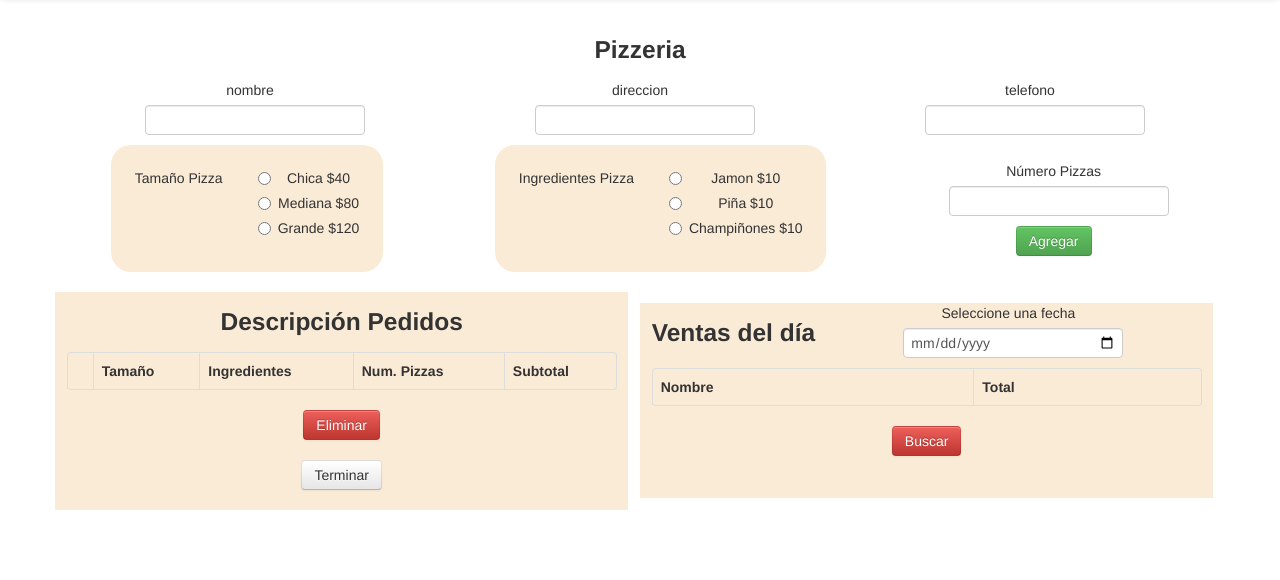
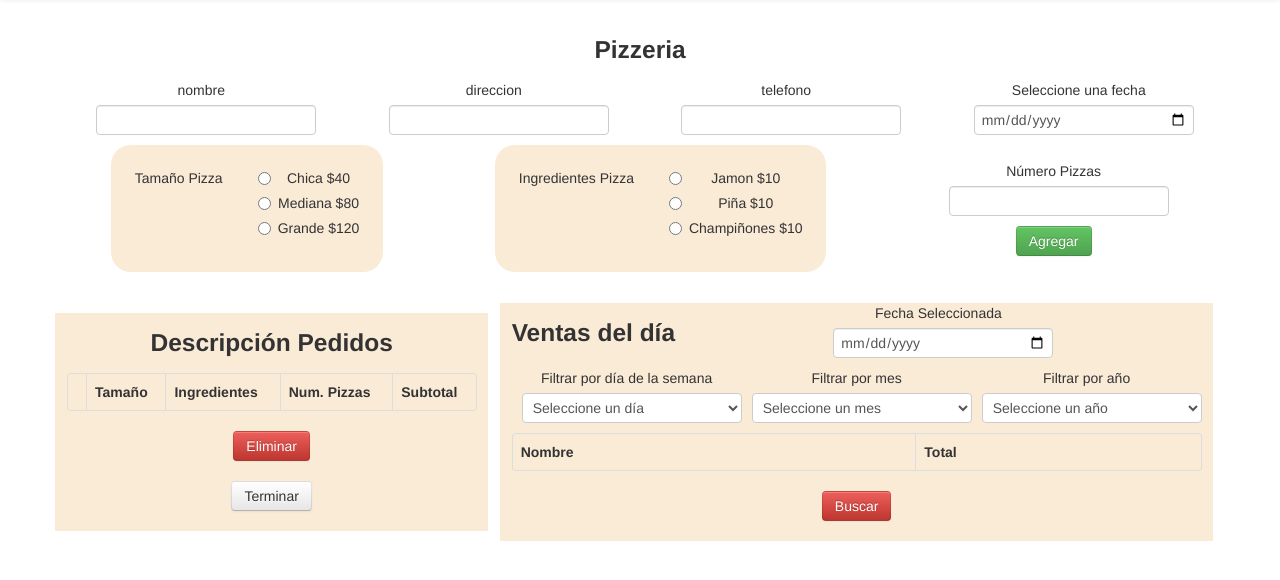
Before and after one commit to IDGS-803-20001430/practica_bd_idgs803, a Flask app: page /pizzeria in a window 1280 px wide. Shown: the part 42-622 px from the top of the page. Run offline with Flask 3, Linux system fonts and the light colour scheme; data that the repository does not hold is empty; some libraries are stand-ins or nearby versions.

Commit message:
EALR 11-30-2024 pizzeria finalizada

```diff
--- a/forms.py
+++ b/forms.py
@@ -56,11 +56,12 @@ class PizzeriaForm(Form):
     telefono= StringField('telefono',[
         validators.DataRequired(message='el campo es requerido')
     ])
+    fecha = DateField('Seleccione una fecha', validators=[DataRequired()], format='%Y-%m-%d')
+
     numPizzas = IntegerField('Número Pizzas', [
         validators.DataRequired(message='El campo es requerido'),
         validators.NumberRange(min=1, message='El número de pizzas no puede ser negativo')
     ])
-
     tamaPizza = RadioField('Tamaño Pizza',
        choices=[
             ('40','Chica $40'),
@@ -78,5 +79,12 @@ class PizzeriaForm(Form):
     subtotal= StringField('Subtotal')
     total= StringField('Total')
 
+
 class ConsultaPedidosForm(Form):
-    fecha_seleccionada = DateField('Seleccione una fecha', validators=[DataRequired()], format='%Y-%m-%d')
+    fecha_seleccionada = DateField(format='%Y-%m-%d')
+
+    dias_semana = SelectField('Filtrar por día de la semana', choices=[('', 'Seleccione un día'), (0, 'Lunes'), (1, 'Martes'), (2, 'Miércoles'), (3, 'Jueves'), (4, 'Viernes'), (5, 'Sábado'), (6, 'Domingo')])
+
+    meses = SelectField('Filtrar por mes', choices=[('', 'Seleccione un mes'), (1, 'Enero'), (2, 'Febrero'), (3, 'Marzo'), (4, 'Abril'), (5, 'Mayo'), (6, 'Junio'), (7, 'Julio'), (8, 'Agosto'), (9, 'Septiembre'), (10, 'Octubre'), (11, 'Noviembre'), (12, 'Diciembre')])
+
+    anios = SelectField('Filtrar por año', choices=[('', 'Seleccione un año'), (2020, '2020'), (2021, '2021'), (2022, '2022'), (2023, '2023'), (2024, '2024')])
--- a/main.py
+++ b/main.py
@@ -163,7 +163,8 @@ def pizzeria():
             subtotal=subtotalPizza,
             total=totalPizza,
             numeroVenta = numVenta,
-            estatus = "1"
+            estatus = "1",
+            create_date=pizzeria_form.fecha.data
         )
         db.session.add(nuevo_pedido)
         db.session.commit()
@@ -196,6 +197,7 @@ def modificarPedido():
         pizzeria_form.nombre.data=pedidoPizza.nombre
         pizzeria_form.direccion.data=pedidoPizza.direccion
         pizzeria_form.telefono.data=pedidoPizza.telefono
+        pizzeria_form.fecha.data=pedidoPizza.create_date
         pizzeria_form.tamaPizza.data=pedidoPizza.tamaPizza
         pizzeria_form.ingredientesPizza.data=pedidoPizza.ingredientesPizza
         pizzeria_form.numPizzas.data=pedidoPizza.numPizza
@@ -205,6 +207,7 @@ def modificarPedido():
         pedidoPizza1.nombre=pizzeria_form.nombre.data
         pedidoPizza1.direccion=pizzeria_form.direccion.data
         pedidoPizza1.telefono=pizzeria_form.telefono.data
+        pedidoPizza1.create_date=pizzeria_form.fecha.data
         pedidoPizza1.tamaPizza =pizzeria_form.tamaPizza.data
         pedidoPizza1.ingredientesPizza=pizzeria_form.ingredientesPizza.data
         pedidoPizza1.numPizza=pizzeria_form.numPizzas.data
@@ -267,19 +270,67 @@ def terminarPedido():
 @app.route("/pedidosFecha", methods=["POST"])
 def pedidosFecha():
     formFecha = forms.ConsultaPedidosForm(request.form)
-    pizzeria_form=forms.PizzeriaForm(request.form)
+    pizzeria_form = forms.PizzeriaForm(request.form)
     fecha_seleccionada = formFecha.fecha_seleccionada.data
+    dia = formFecha.dias_semana.data
+    mes = formFecha.meses.data
+    anio = formFecha.anios.data
 
-    if not fecha_seleccionada:
+    if not fecha_seleccionada and not dia and not mes and not anio:
         fecha_seleccionada = date.today()
-    ventasFecha = db.session.query(
-    VentasPizzas.nombre,
-        db.func.sum(VentasPizzas.total).label('total')
-    ).filter(
-        VentasPizzas.create_date == fecha_seleccionada
-    ).group_by(
-        VentasPizzas.nombre
-    ).all()
+    ventasFecha={}
+    if fecha_seleccionada:
+        # print("FECHA")
+        ventasFecha = db.session.query(
+            VentasPizzas.nombre,
+            db.func.sum(VentasPizzas.total).label('total')
+        ).filter(
+            VentasPizzas.create_date == fecha_seleccionada
+        ).group_by(
+            VentasPizzas.nombre
+        ).all()
+    elif dia:
+        dia_mysql = {
+            0: 2,
+            1: 3,
+            2: 4,
+            3: 5,
+            4: 6,
+            5: 7,
+            6: 1
+        }
+
+        dia_mysql = dia_mysql[int(dia)]
+
+        ventasFecha = db.session.query(
+            VentasPizzas.nombre,
+            db.func.sum(VentasPizzas.total).label('total')
+        ).filter(
+            db.func.DAYOFWEEK(VentasPizzas.create_date) == dia_mysql
+        ).group_by(
+            VentasPizzas.nombre
+        ).all()
+
+    elif mes:
+        print("mes")
+        ventasFecha = db.session.query(
+            VentasPizzas.nombre,
+            db.func.sum(VentasPizzas.total).label('total')
+        ).filter(
+            db.func.extract('month', VentasPizzas.create_date) == mes
+        ).group_by(
+            VentasPizzas.nombre
+        ).all()
+    elif anio:
+        print("año")
+        ventasFecha = db.session.query(
+            VentasPizzas.nombre,
+            db.func.sum(VentasPizzas.total).label('total')
+        ).filter(
+            db.func.extract('year', VentasPizzas.create_date) == anio
+        ).group_by(
+            VentasPizzas.nombre
+        ).all()
 
     return render_template("pizzeria.html",formF=formFecha, ventasFecha=ventasFecha, form=pizzeria_form)
 
--- a/models.py
+++ b/models.py
@@ -27,7 +27,7 @@ class PedidosPizza(db.Model):
     total=db.Column(db.String(50))
     numeroVenta=db.Column(db.String(50))
     estatus=db.Column(db.String(50))
-    create_date = db.Column(db.Date, default=datetime.date.today)
+    create_date = db.Column(db.Date)
 
 class VentasPizzas(db.Model):
     _tablename_='ventas_pizza'
--- a/templates/pizzeria.html
+++ b/templates/pizzeria.html
@@ -46,6 +46,11 @@
             <div class="row control-group">
                 <div class="form-group col-xs-12 float-label-form-group controls">
                     {{render_field(form.telefono,class="form-control")}}
+                </div>
+            </div>
+            <div class="row control-group">
+                <div class="form-group col-xs-12 float-label-form-group controls">
+                    {{render_field(form.fecha,class="form-control")}}
                 </div>
             </div>
         </div>
@@ -138,6 +143,23 @@
                         </div>
                     </div>
                 </div>
+                <div style="display: flex;">
+                    <div class="row control-group">
+                        <div class="form-group col-xs-4 float-label-form-group controls">
+                            {{render_field(formF.dias_semana,class="form-control")}}
+                        </div>
+                    </div>
+                    <div class="row control-group">
+                        <div class="form-group col-xs-4 float-label-form-group controls">
+                            {{render_field(formF.meses,class="form-control")}}
+                        </div>
+                    </div>
+                    <div class="row control-group">
+                        <div class="form-group col-xs-4 float-label-form-group controls">
+                            {{render_field(formF.anios,class="form-control")}}
+                        </div>
+                    </div>
+                </div>
                 <table class="table table-bordered">
                     <thead>
                         <tr>
@@ -181,5 +203,36 @@
                 return false;
             }
         }
+
+        document.addEventListener("DOMContentLoaded", function() {
+        var fechaSeleccionada = document.getElementById("fecha_seleccionada");
+        var diasSemana = document.getElementById("dias_semana");
+        var meses = document.getElementById("meses");
+        var anios = document.getElementById("anios");
+
+        fechaSeleccionada.addEventListener("change", function() {
+            diasSemana.disabled = true;
+            meses.disabled = true;
+            anios.disabled = true;
+        });
+
+        diasSemana.addEventListener("change", function() {
+            fechaSeleccionada.disabled = true;
+            meses.disabled = true;
+            anios.disabled = true;
+        });
+
+        meses.addEventListener("change", function() {
+            fechaSeleccionada.disabled = true;
+            diasSemana.disabled = true;
+            anios.disabled = true;
+        });
+
+        anios.addEventListener("change", function() {
+            fechaSeleccionada.disabled = true;
+            diasSemana.disabled = true;
+            meses.disabled = true;
+        });
+    });
     </script>
 {%endblock%}
```
